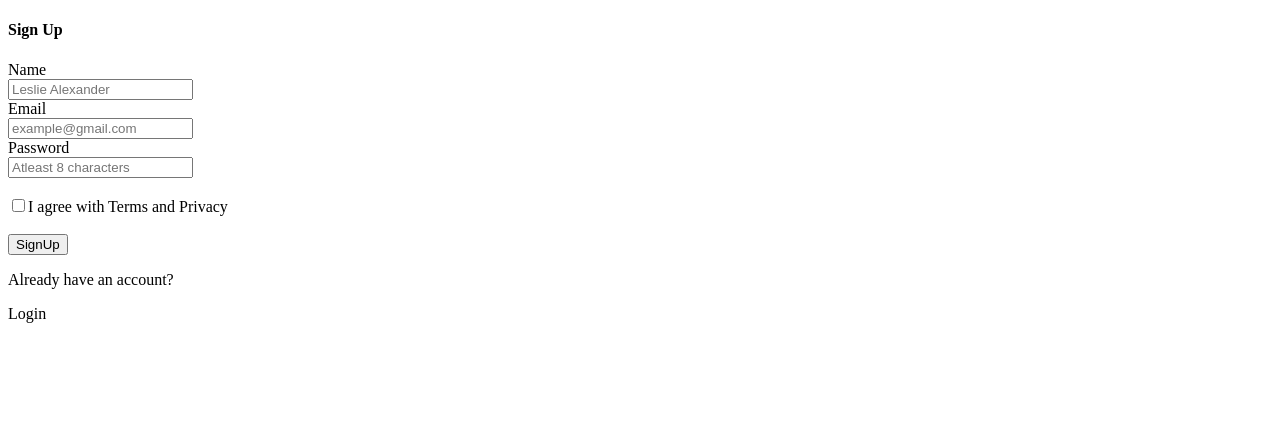
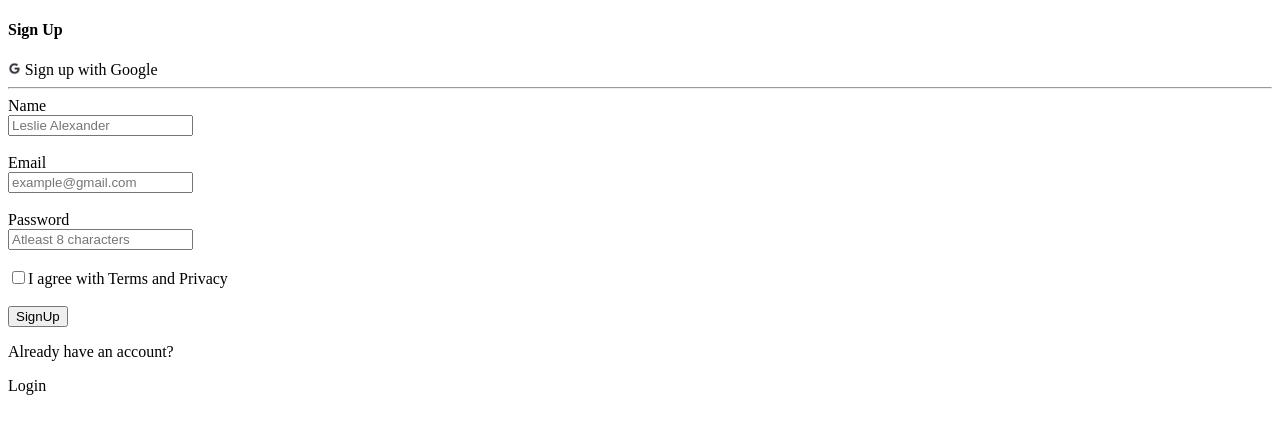
Before and after one commit to prathimacode-hub/Crework-Web-Development, a plain HTML site: page Weekly Tasks/Week1 - Login & Sign Up without CSS/SignUp Page/index.html in a window 1280 px wide. Drawn offline with Linux system fonts and the light colour scheme.

Commit message:
Update index.html

```diff
--- a/Weekly Tasks/Week1 - Login & Sign Up without CSS/SignUp Page/index.html
+++ b/Weekly Tasks/Week1 - Login & Sign Up without CSS/SignUp Page/index.html
@@ -9,27 +9,34 @@
 <body>
     <form action="" method="POST">
         <h4>Sign Up</h4>
+        <img src="./images/G.png" width="1%" alt="Google">
+        <label for="name">Sign up with Google</label>
+        <hr/>
+
         <label for="name">Name</label>
         <br>
         <input type="text" placeholder="Leslie Alexander" name="name" id="name">
         <br>
+        <br>
         <label for="name">Email</label>
         <br>
         <!-- <input type="email" placeholder="Email" email="email" id="email" value="abc@gmail.com"> -->
-        <input type="email" placeholder="example@gmail.com" name="email" id="email">
+        <input type="email" placeholder="example@gmail.com" email="email" id="email">
+        <br>
         <br>
         <label for="name">Password</label>
         <br>
-        <input type="password" placeholder="Atleast 8 characters" name="password" id="password">
+        <input type="password" placeholder="Atleast 8 characters" id="password">
         <br>
         <br>
+
         <!-- <h6>I agree with Terms and Privacy</h6> -->
         <input type="checkbox" name="" id="">I agree with Terms and Privacy
         <!-- <p>I agree with Terms and Privacy</p> -->
         <!-- <input type="submit"> -->
         <br>
         <br>
-        <button>SignUp</button>
+        <button type="submit">SignUp</button>
         <!-- <h6>Already have an account?</h6> -->
         <p>Already have an account?</p>
         <p>Login</p>
```
